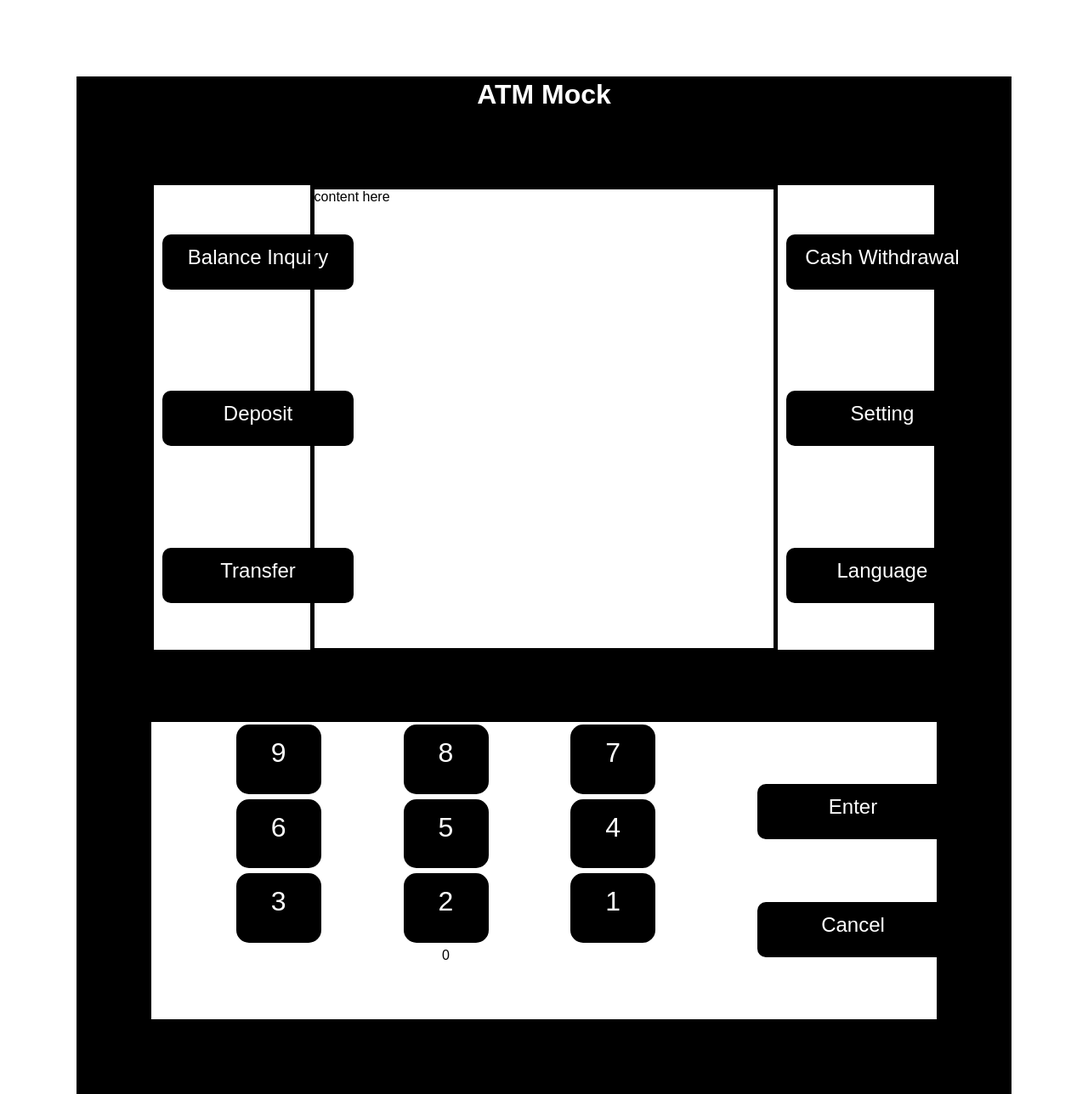
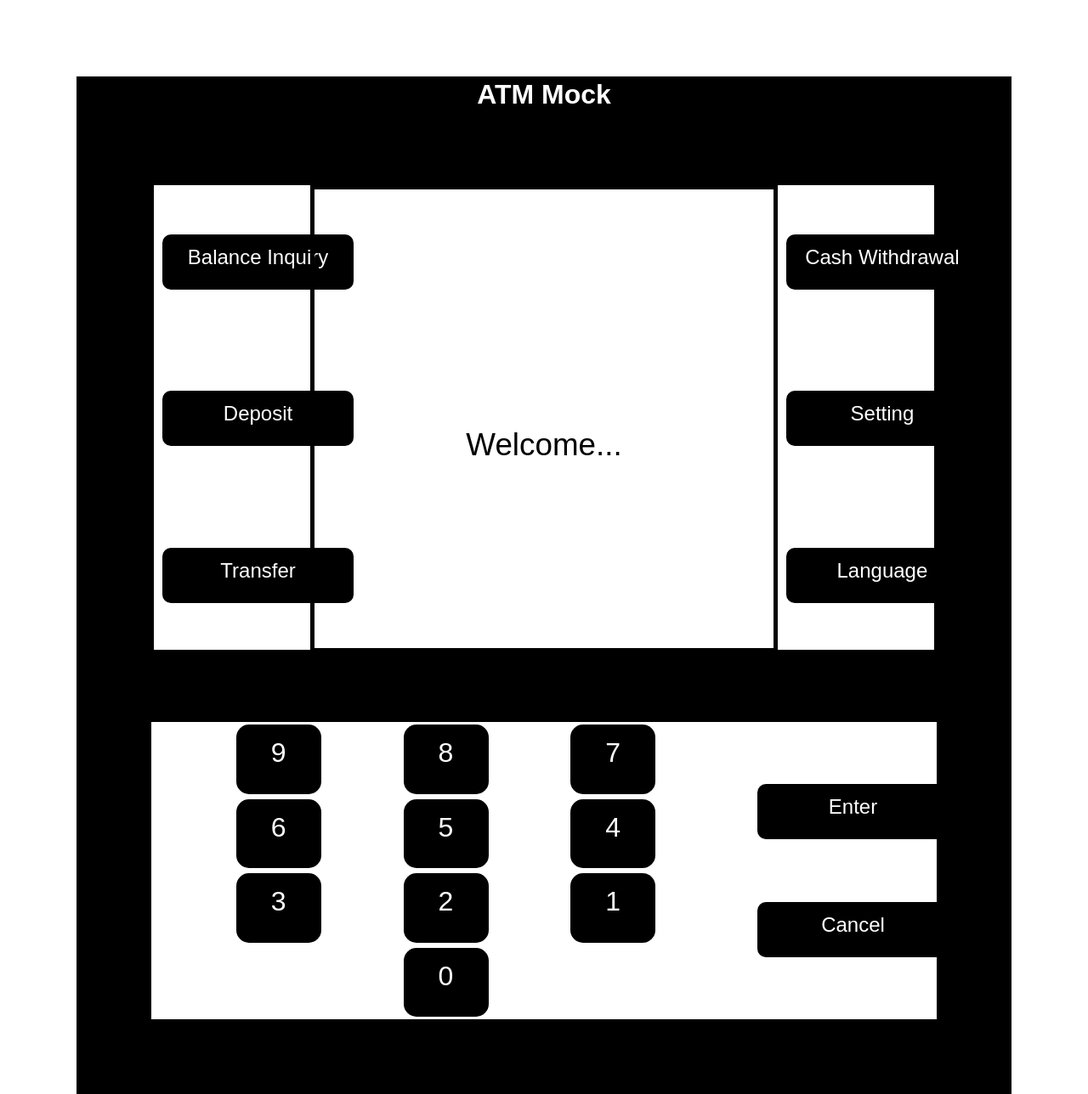
Before and after one commit to NgalemoPatrick/ATM-Mock, a plain HTML site: page index.html in a window 1280 px wide. Shown: the whole page at 85% size. Drawn offline with Linux system fonts and the light colour scheme.

Commit message:
add the welcome message

```diff
--- a/index.html
+++ b/index.html
@@ -30,7 +30,7 @@
                 </div>
                 <!-- display -->
                 <div class="display">
-                    content here
+                    Welcome...
                 </div>
                 <div class="function-right">
                     <!-- cash withdrawal -->
@@ -70,7 +70,7 @@
             </div>
             <!-- fourth line number -->
             <div class="line4">
-                <div class="number0it">0</div>
+                <div class="number0">0</div>
             </div>
         </div>
         <!-- enter cancel option -->
--- a/style.css
+++ b/style.css
@@ -65,6 +65,9 @@ html, body {
     border: 5px solid black;
     width: 60%;
     border-radius: 15pxit ;
+    text-align: center;
+    padding-top: 280px;
+    font-size: 2.3rem;
     /* background-color: aqua; */
 }
 .balance-inquiry {
```
